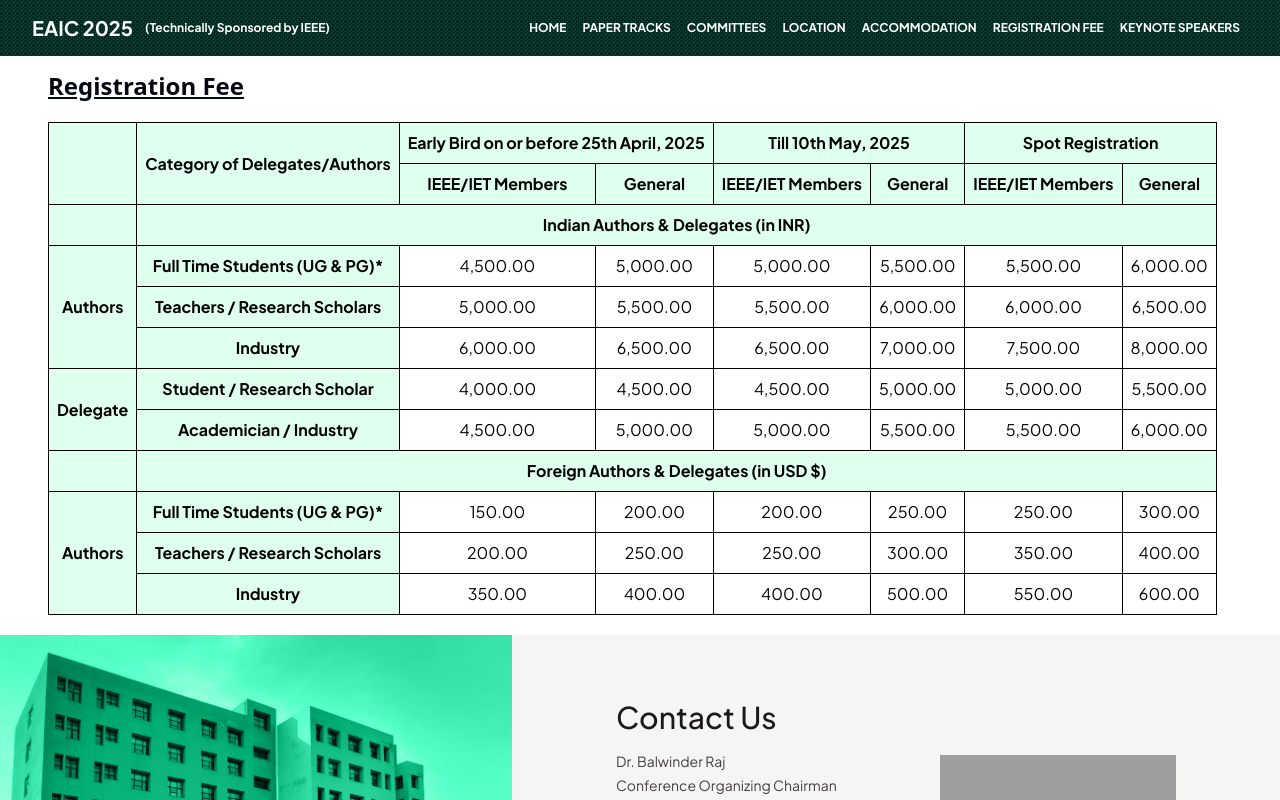
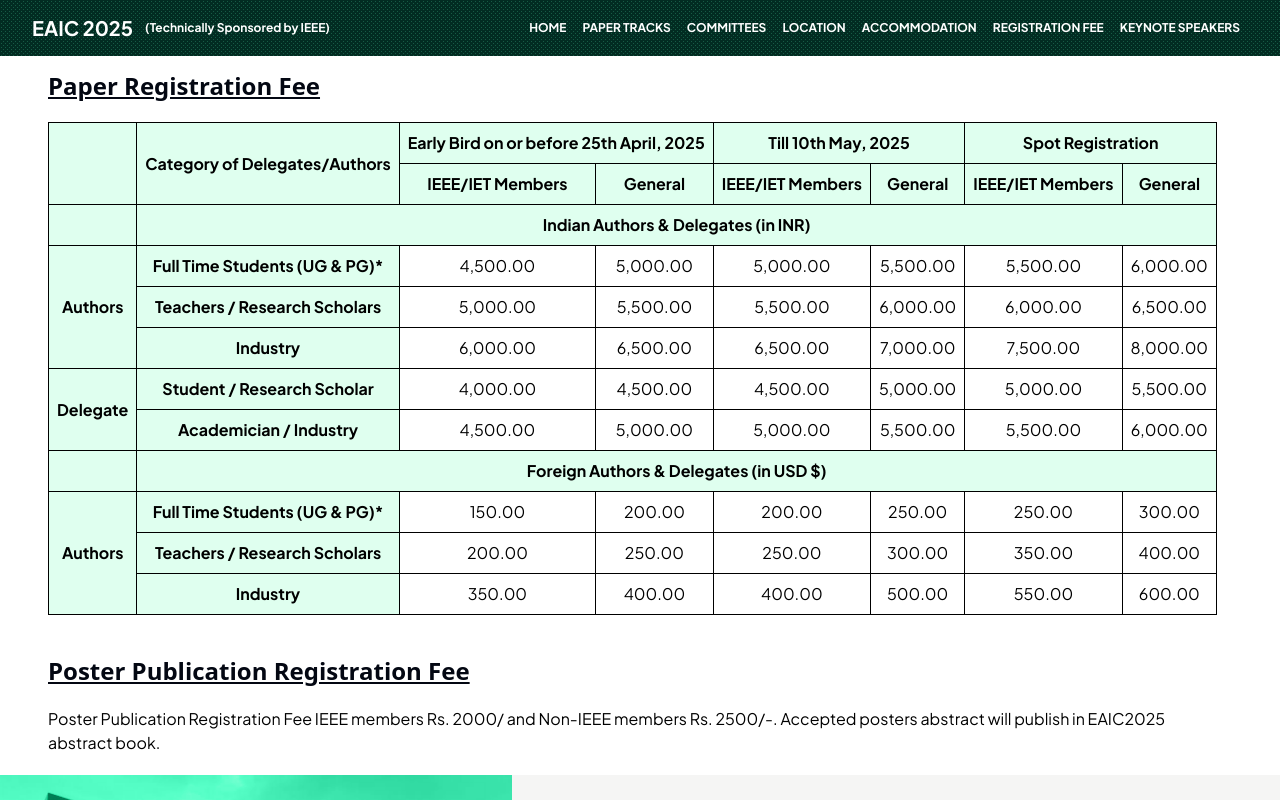
Before and after one commit to xceed-nitj/pro2-ece-eaicnitj, a React (Vite) app: page /registration in a window 1280 px wide. Built offline with nearby package versions, Linux system fonts and the light colour scheme; grey boxes are pictures that could not be loaded.

Commit message:
Update Registration.jsx

```diff
--- a/src/pages/Registration.jsx
+++ b/src/pages/Registration.jsx
@@ -138,12 +138,18 @@ function Registration() {
             <div className="container max-w-7xl mx-auto px-5 sm:px-10 lg:px-8 mt-[58px] lg:mt-[70px] min-h-[300px] mb-5 flex justify-center items-center">
                 <div className="w-full mx-auto md:w-[700px] px-4 lg:w-full">
                     <p className="text-2xl font-sans font-bold mb-5 text-gray-950 underline">
-                        Registration Fee
+                        Paper Registration Fee
                     </p>
                     {/* <p className="text-base text-left font-sans font-base text-gray-800">
                         <img src="/fee.png" alt="Registration Fee Table" style={{ width: '500px', height: '400px' }} />
                     </p> */}
                     <InfoTable/>
+                    <p className="text-2xl mt-10 font-sans font-bold mb-5 text-gray-950 underline">
+                        Poster Publication Registration Fee
+                    </p>
+                    <p>
+                        Poster Publication Registration Fee IEEE members Rs. 2000/ and Non-IEEE members Rs. 2500/-. Accepted posters abstract will publish in EAIC2025 abstract book.
+                    </p>
                 </div>
             </div>
             <Footer />
```
